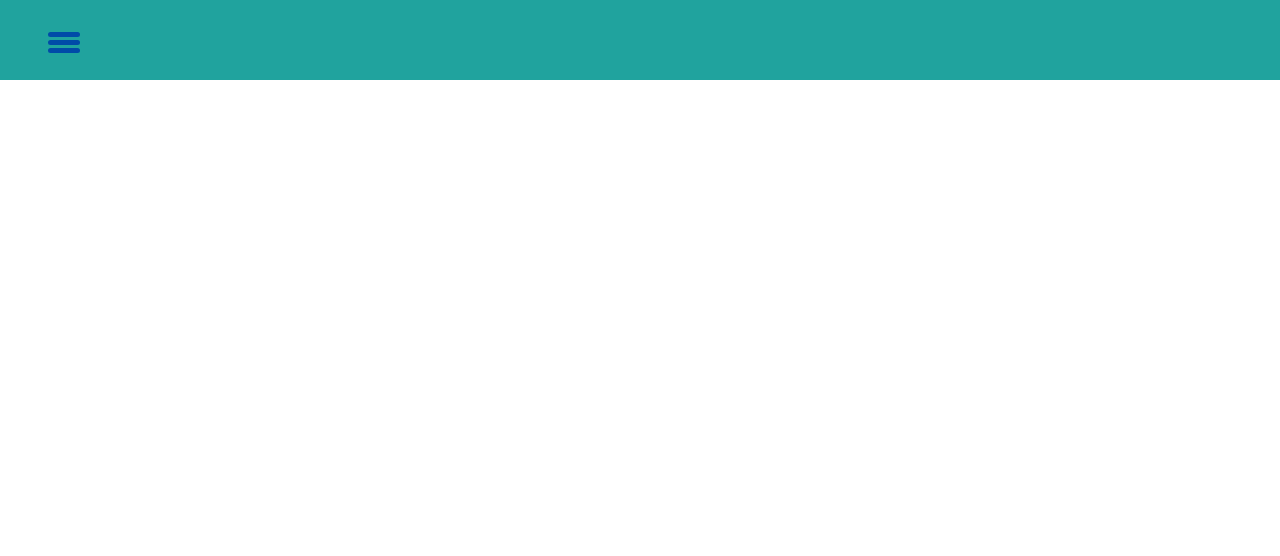
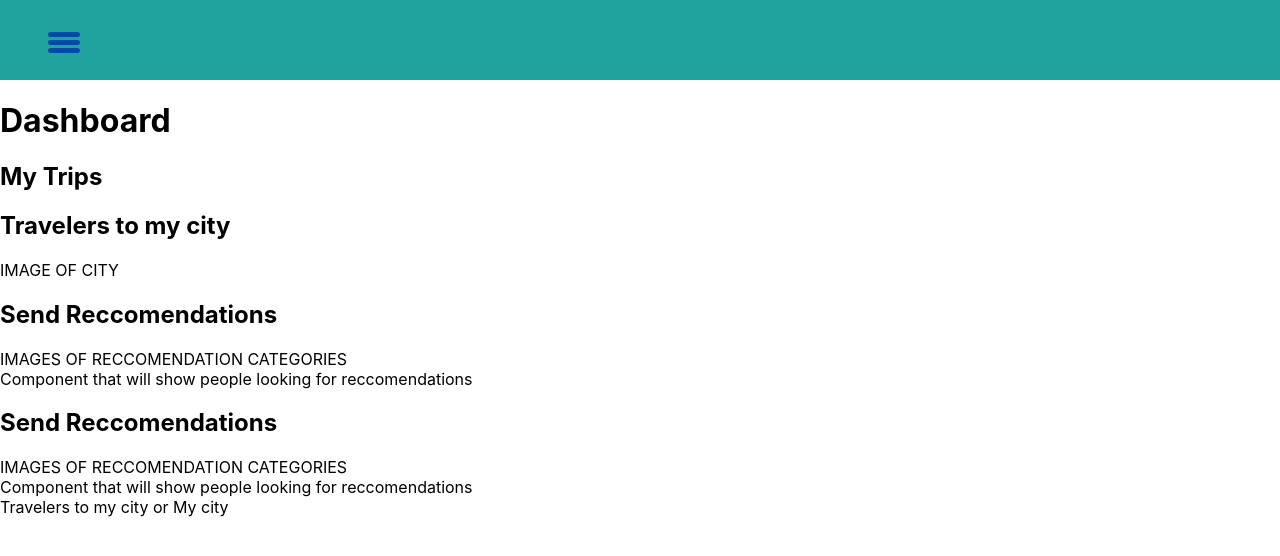
Before and after one commit to itzamnahuerta/localture, a React (Create React App) app in the folder client/: page /dashboard in a window 1280 px wide. Shown: the top 556 px of the page. Built offline with nearby package versions, Linux system fonts and the light colour scheme.

Commit message:
set up dashboard and travelers near me

```diff
--- /dev/null
+++ b/client/src/components/Dash/Dash.js
@@ -0,0 +1,50 @@
+import React, { Component } from 'react';
+import TravelersNear from '../TravelersNear/TravelersNear'
+
+class Dash extends Component {
+    render() {
+        return (
+            <div>
+                <h1>Dashboard</h1>
+                <div>
+                    <h2>My Trips</h2>
+                </div>
+                <div>
+                    <h2>Travelers to my city</h2>
+                </div>
+                <div>IMAGE OF CITY</div>
+
+                    {/* THIS PART IS DIFFERENT WITH THE CONDITIONAL RENDER DEPENDING ON WHICH TAB IS CLICK.  */}
+                    {/* THIS SECTION IS FOR TRAVELERS TO MY CITY */}
+
+
+
+
+                    {/* //not rendering components */}
+                <TravelersNear />
+
+
+
+                <div>
+                        <h2>Send Reccomendations</h2>
+                    </div>
+                    <div>
+                        IMAGES OF RECCOMENDATION CATEGORIES
+                    </div>
+
+
+
+                    <div>
+                        Component that will show people looking for reccomendations
+                    </div>
+                <div>
+                        Travelers to my city
+                        or
+                        My city
+                    </div>
+            </div>
+        );
+    }
+}
+
+export default Dash;
--- a/client/src/components/LandingPage/LandingPage.jsx
+++ b/client/src/components/LandingPage/LandingPage.jsx
@@ -2,8 +2,7 @@ import React, { Component } from 'react'
 import {Redirect} from 'react-router-dom'
 import LoginForm from '../LoginForm/LoginForm'
 import SignupForm from '../SignupForm/SignupForm';
-import Main from '../Main/Main';
-import UserProfile from '../UserProfile/UserProfile'
+
 
 export default class LandingPage extends Component {
   constructor() {
@@ -49,7 +48,6 @@ export default class LandingPage extends Component {
     if(this.props.authenticated){
       return(
         <Redirect to='/user' />
-        //Try redirect here?????
       )
     }
     else if(!this.props.authenticated){
--- a/client/src/components/Main/Main.jsx
+++ b/client/src/components/Main/Main.jsx
@@ -4,9 +4,10 @@ import UserProfile from '../UserProfile/UserProfile'
 import OthersProfile from '../OthersProfile/OthersProfile';
 import LandingPage from '../LandingPage/LandingPage';
 import TravelersNear from '../TravelersNear/TravelersNear';
+import Dash from '../Dash/Dash'
 
 
-export default class Dashboard extends Component {
+export default class Main extends Component {
   constructor () {
     super();
     this.state = {
@@ -36,10 +37,19 @@ export default class Dashboard extends Component {
                 otherUser={this.props.otherUser}
                 handleOthersView={this.props.handleOthersView}
               />} />
+              {/* <Route path="/dashboard"
+                render={() => <Dashboard />}/> */}
 
               <Route exact path="/travelers_near_you"
                 render={() => <TravelersNear
                   authenticated={this.props.isAuthenticated}/>
+              }/>
+              <Route path="/dashboard"
+                render={() => <Dash
+                  authenticated={this.props.isAuthenticated}
+                  otherUser={this.props.otherUser}
+                  handleOthersView={this.props.handleOthersView}
+                  />
               }/>
               <Route path="/user"
                 render={() => <UserProfile
--- a/client/src/components/TravelersNear/TravelersNear.js
+++ b/client/src/components/TravelersNear/TravelersNear.js
@@ -3,20 +3,26 @@ import { Redirect } from 'react-router-dom'
 
 class TravelersNear extends Component {
     render() {
-        if(!this.props.authenticated){
-            return <Redirect to='/' />
-        }
-        else{
+        // if(!this.props.authenticated){
+        //     return <Redirect to='/' />
+        // }
+        // else{
             return (
                 <div>
-                    Travelers Near You
-                    {/* make a componenet that holds data for other users */}
-                    {/* add links to route to <OthersProfile /> on each componenet */}
-                    <h1>HELLPP</h1>
+                    <div>
+                        <h2>Send Reccomendations</h2>
+                    </div>
+                    <div>
+                        IMAGES OF RECCOMENDATION CATEGORIES
+                    </div>
+                    <div>
+                        Component that will show people looking for reccomendations
+                    </div>
+
                 </div>
             );
         }
-    }
+    // }
 }
 
 export default TravelersNear;
--- a/client/src/components/UserProfile/UserProfile.jsx
+++ b/client/src/components/UserProfile/UserProfile.jsx
@@ -88,11 +88,12 @@ class UserProfile extends Component {
         else if(this.props.authenticated && !this.state.editInterests){
             return(
                 <div>
-
+        {/* <Link to='/dashboard' >Dashboard</Link>               */}
         <Link to='/othersprofile'
             onClick={this.props.handleOthersView}>SOMEONE ELSEEEEEE</Link>
         <Link to='/travelers_near_you'>Travelers Near You</Link>
         <Link to='/interests'>Interests</Link>
+        <Link to='/dashboard'>Dashboard</Link>
                     <div>
                         <h1>My Profile</h1>
                     </div>
```
